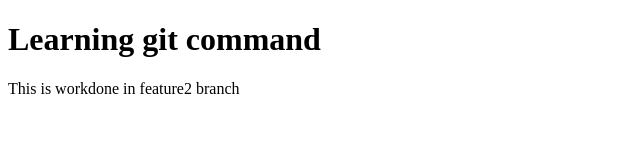
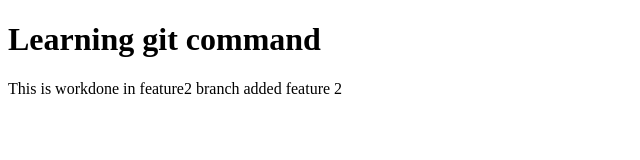
Before and after one commit to Deepasa2003/Another, a plain HTML site: page index.html in a window 1280 px wide. Shown: the whole page, without its empty margins (0-640 px from the left). Drawn offline with Linux system fonts and the light colour scheme.

Commit message:
added new

```diff
--- a/index.html
+++ b/index.html
@@ -7,6 +7,6 @@
 </head>
 <body>
     <h1>Learning git command</h1>
-    <p>This is workdone in feature2 branch</p>
+    <p>This is workdone in feature2 branch added feature 2</p>
 </body>
 </html>
```
